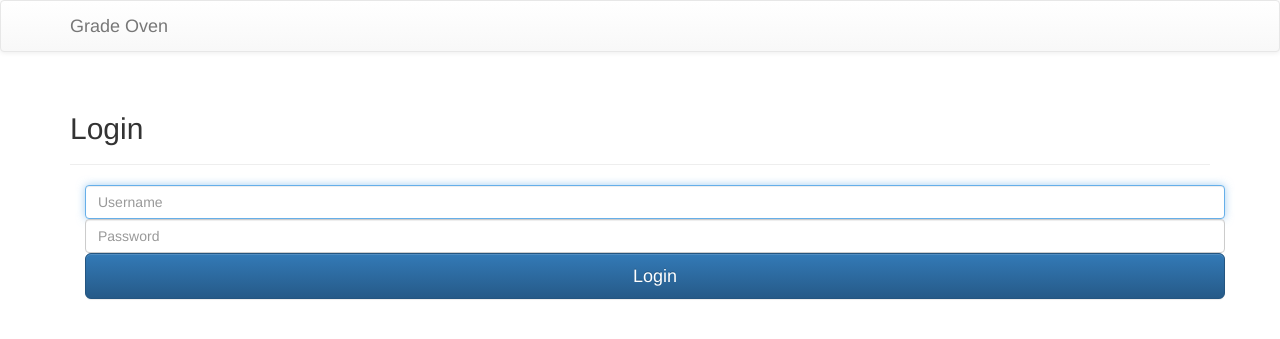
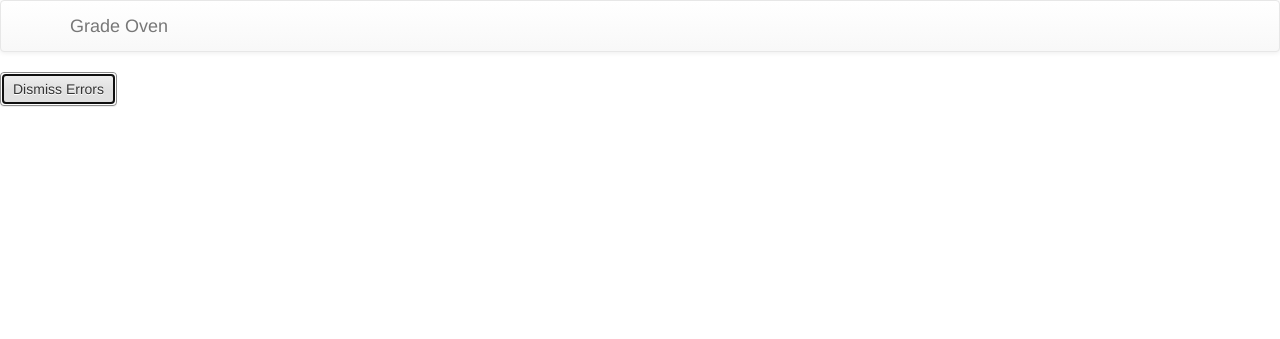
Before and after one commit to mikelmcdaniel/grade-oven, a Flask app: page /login?redirect=/courses in a window 1280 px wide. Shown: the top 339 px of the page. Run offline with Flask 2, Linux system fonts and the light colour scheme; parts of the project's set-up code (start-up, migrations or seed data) failed here and were passed over; some libraries are stand-ins or nearby versions.

Commit message:
Make errors more visible. Require that errors be dismissed.

```diff
--- a/src/templates/base.html
+++ b/src/templates/base.html
@@ -38,12 +38,13 @@
 </nav>
 
 {% with flash_errors = get_flashed_messages() %}
-  {% if errors or flash_errors %}
-<h2>Errors:</h2>
-<ul class="error">
-  {% for error in flash_errors %}<li>{{ error|e }}</li>{% endfor %}
-  {% for error in errors %}<li>{{ error|e }}</li>{% endfor %}
-</ul>
+  {% if errors or flash_errors or True%}
+    <div id="errors">
+    {% for error in flash_errors %}<div class="alert alert-danger">{{ error|e }}</div>{% endfor %}
+    {% for error in errors %}<div class="alert alert-danger">{{ error|e }}</div>{% endfor %}
+    <button type="button" class="btn btn-default" autofocus onclick="document.getElementById('main').hidden = false; document.getElementById('errors').hidden = true;">Dismiss Errors</button>
+    </div>
+    {% set main_hidden = "hidden" %}
   {% endif %}
+    <div class="container" role="main" id="main" {{ main_hidden }}>{% block body %}{% endblock %}</div>
 {% endwith %}
-<div class="container" role="main">{% block body %}{% endblock %}</div>
```
